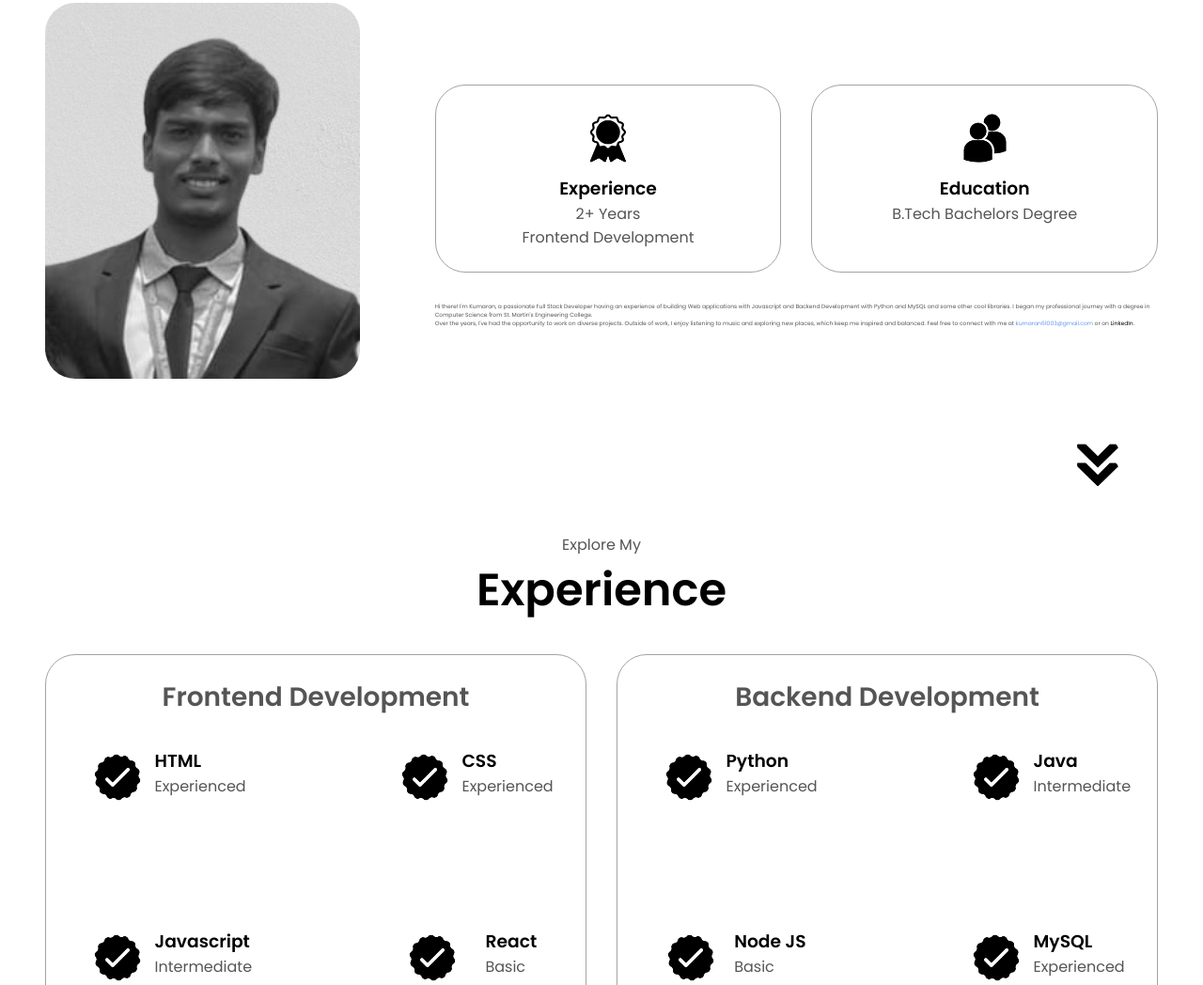
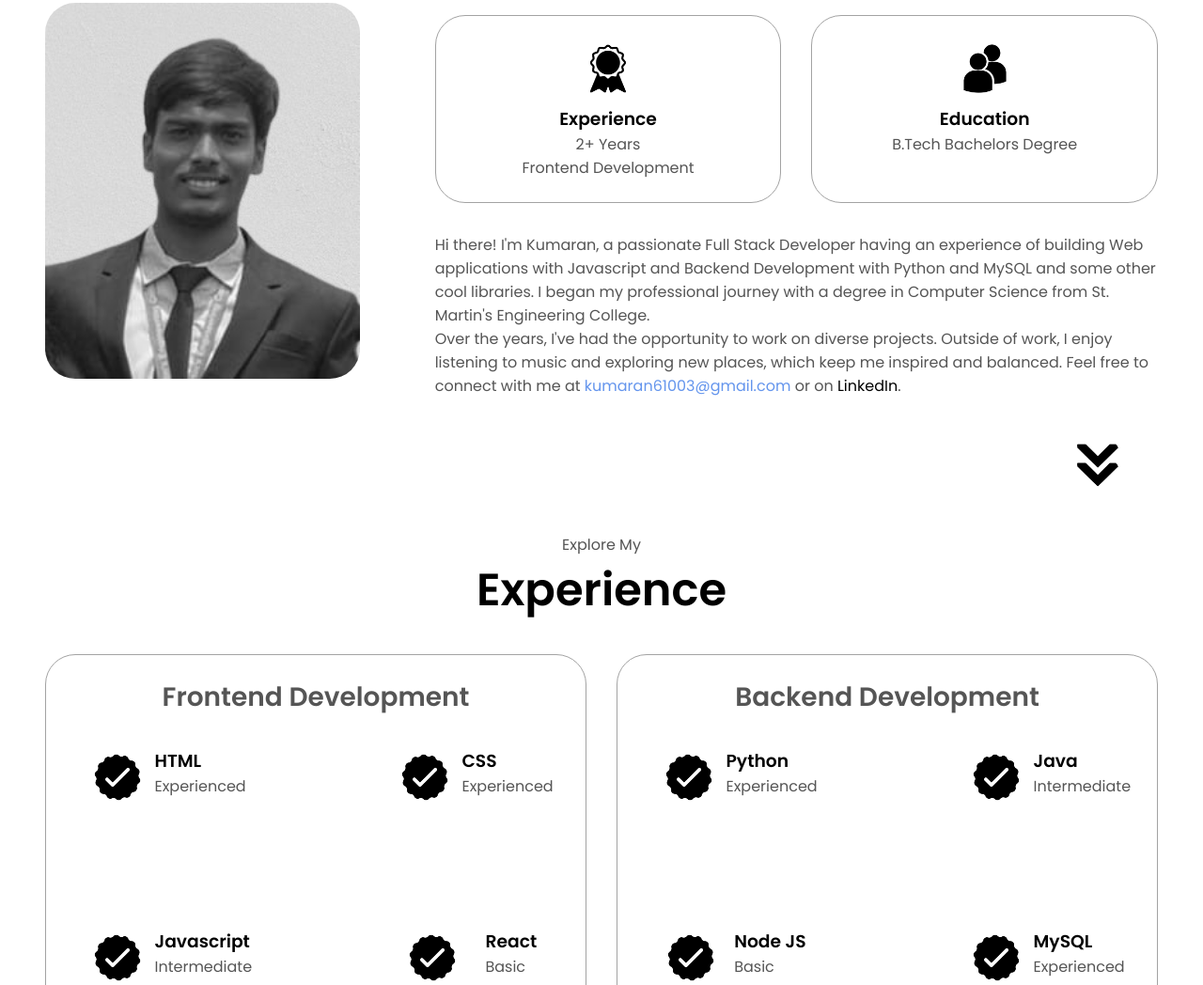
Before and after one commit to 6kumaran/S-Kumaran, a website: page index.html in a window 1280 px wide. Shown: the part 897-1945 px from the top of the page at 94% size. Drawn offline with Linux system fonts and the light colour scheme.

Commit message:
Update style.css

```diff
--- a/style.css
+++ b/style.css
@@ -208,9 +208,6 @@ section{
     margin-bottom: 2rem;
     margin-top: 2rem;
 }
-.text-container{
-    font-size: 6px;
-}
 .about-details-container{
     justify-content: center;
     flex-direction: column;
```
